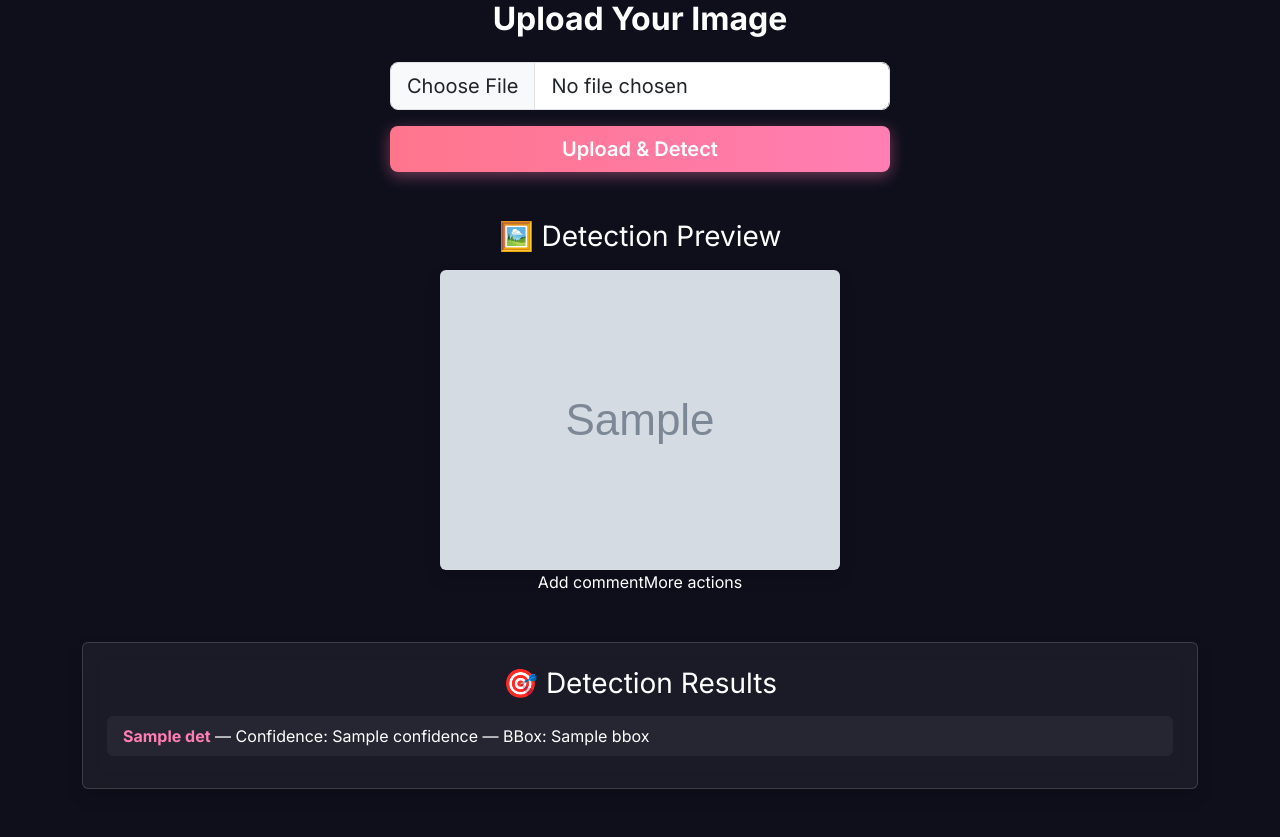
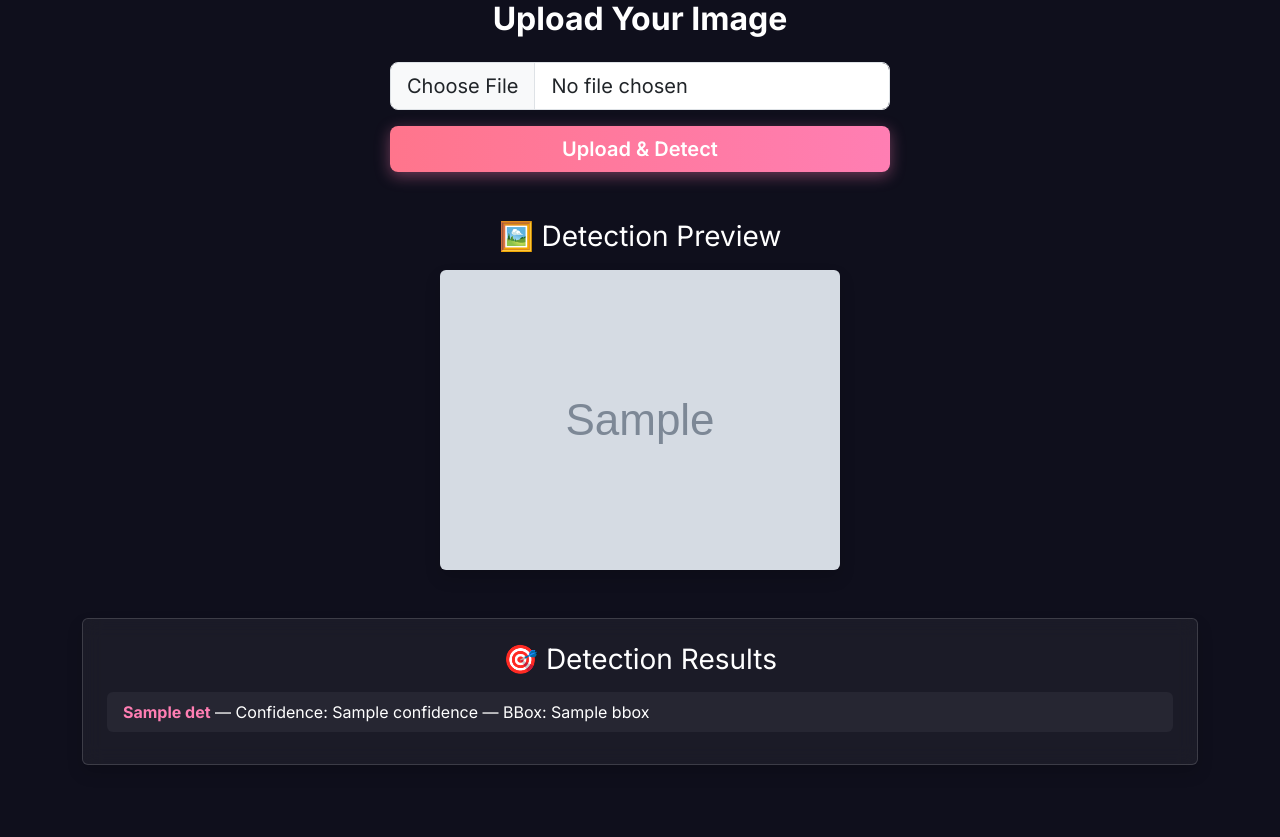
Before and after one commit to AaryanPalve5/Vision, a Flask app: template templates/index.html in a window 1280 px wide. Shown: the part 673-1510 px from the top of the page. After the commit the page ends 1438 px from the top, so only its background shows below. Run offline with Flask 2, Linux system fonts and the light colour scheme; the template is opened without the code that fills it: most values are stand-ins (such as "Sample title", 1, 10 or a date in 2020); grey boxes marked "Sample" are stand-in pictures.

Commit message:
Update index.html

```diff
--- a/templates/index.html
+++ b/templates/index.html
@@ -61,7 +61,7 @@
                 </div>
             {% endif %}
 
-            {% if detections %}Add commentMore actions
+            {% if detections %}
                 <div class="results bg-glass text-white p-4 rounded shadow mt-5">
                     <h3 class="mb-3">🎯 Detection Results</h3>
                     <ul class="list-group text-start">
```
